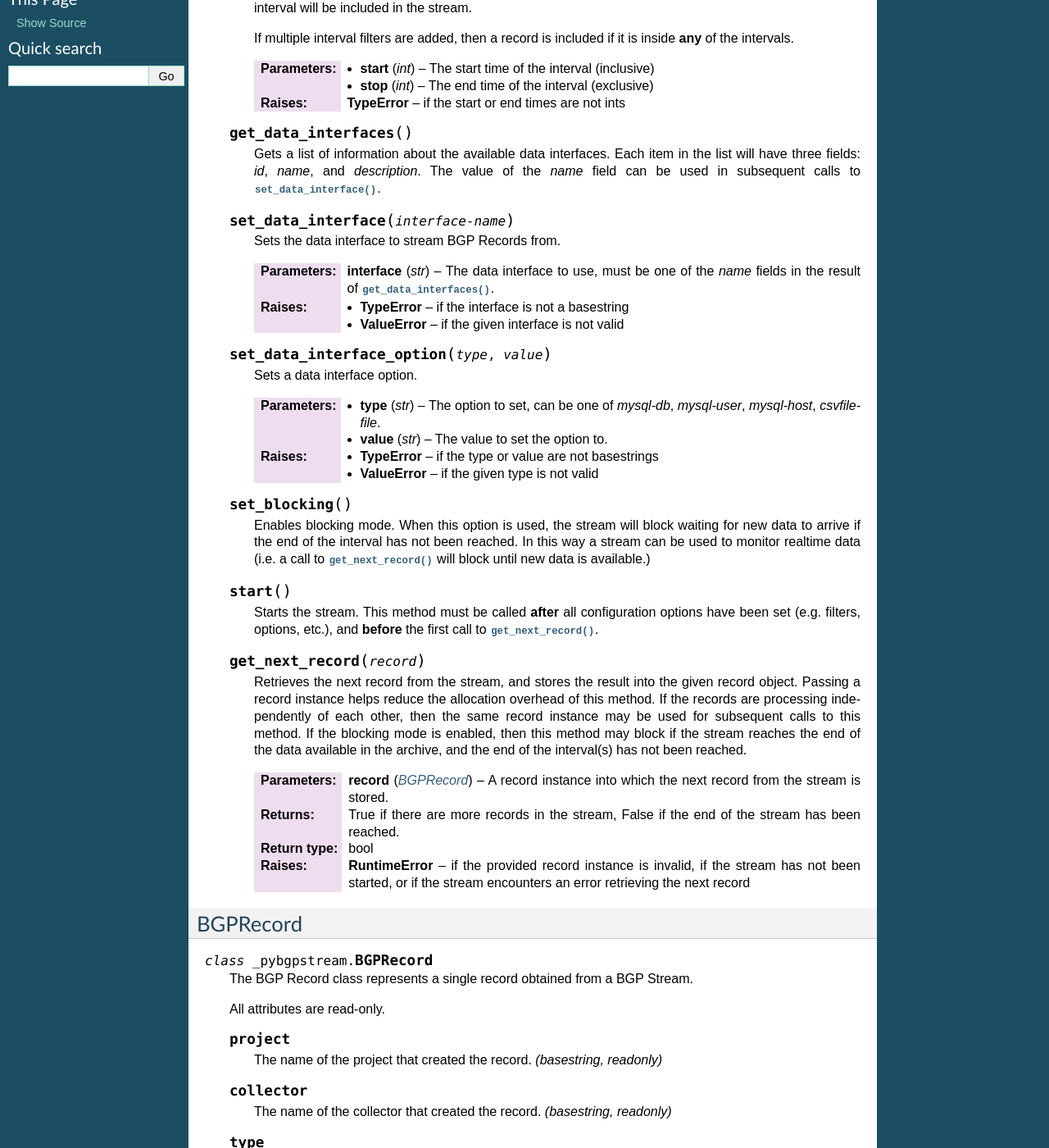
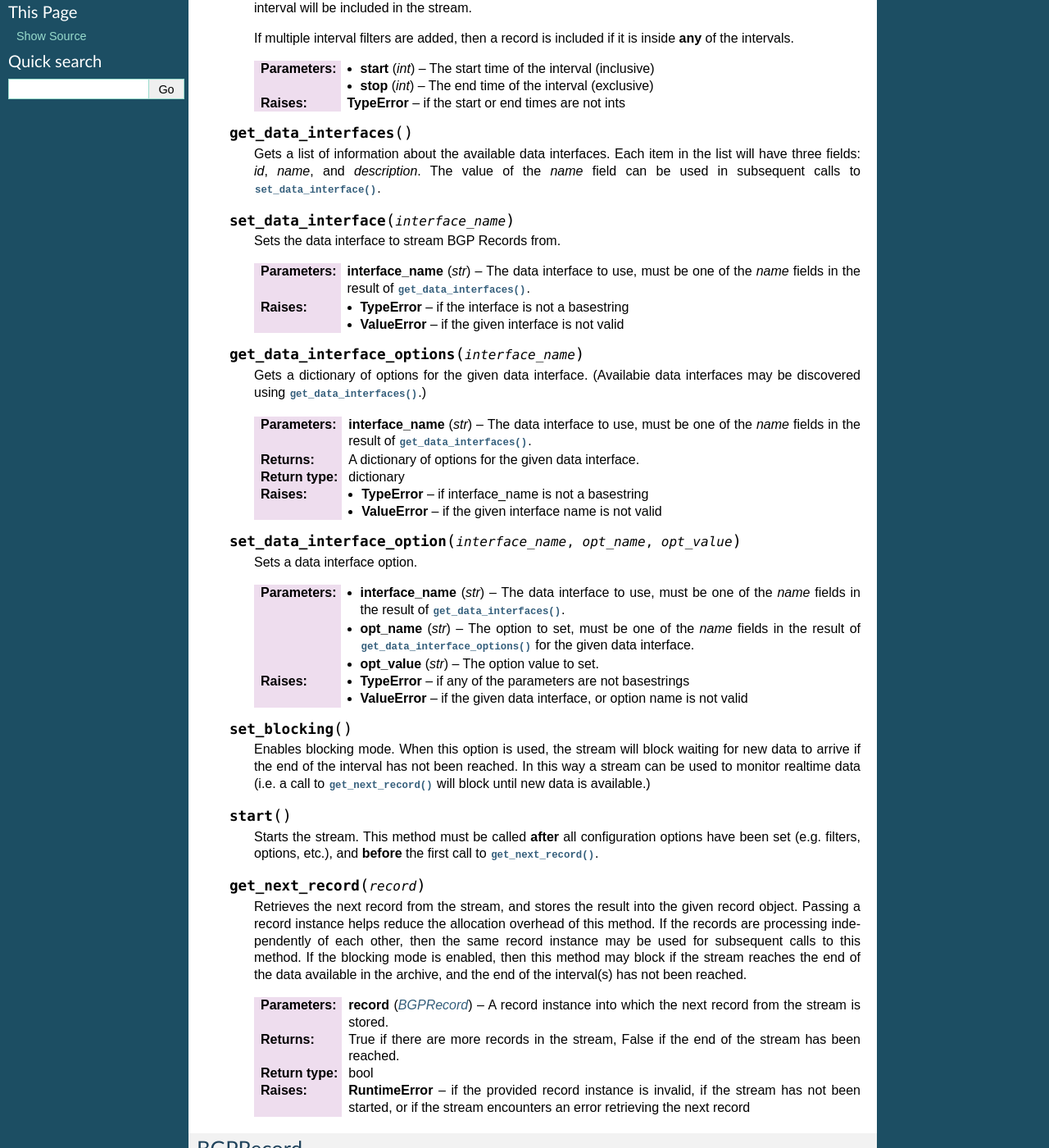
Before and after one commit to CAIDA/bgpstream, a Sphinx documentation site: the page built from docs/api__pybgpstream.rst, in a window 1280 px wide and 1400 px high, scrolled down 652 px. Shown: the whole window at 82% size. Built offline with Sphinx 7.4.7, drawn with Linux system fonts in a browser that asks for light colours; some of the changed text lies outside the part shown.

Commit message:
Update docs to match current option get/set API

```diff
--- a/docs/api__pybgpstream.rst
+++ b/docs/api__pybgpstream.rst
@@ -59,26 +59,45 @@ BGPStream
       `description`. The value of the `name` field can be used in subsequent
       calls to :py:meth:`set_data_interface`.
 
-   .. py:method:: set_data_interface(interface-name)
+   .. py:method:: set_data_interface(interface_name)
 
       Sets the data interface to stream BGP Records from.
 
-      :param str interface: The data interface to use, must be one of the `name`
-                            fields in the result of
-                            :py:meth:`get_data_interfaces`.
+      :param str interface_name: The data interface to use, must be one of the
+                                 `name` fields in the result of
+                                 :py:meth:`get_data_interfaces`.
       :raises TypeError: if the interface is not a basestring
       :raises ValueError: if the given interface is not valid
 
 
-   .. py:method:: set_data_interface_option(type, value)
+   .. py:method:: get_data_interface_options(interface_name)
+
+      Gets a dictionary of options for the given data interface. (Availabie data
+      interfaces may be discovered using :py:meth:`get_data_interfaces`.)
+
+      :param str interface_name: The data interface to use, must be one of the
+                                 `name` fields in the result of
+                                 :py:meth:`get_data_interfaces`.
+      :return: A dictionary of options for the given data interface.
+      :rtype: dictionary
+      :raises TypeError: if interface_name is not a basestring
+      :raises ValueError: if the given interface name is not valid
+
+   .. py:method:: set_data_interface_option(interface_name, opt_name, opt_value)
 
       Sets a data interface option.
 
-      :param str type: The option to set, can be one of `mysql-db`,
-		       `mysql-user`, `mysql-host`, `csvfile-file`.
-      :param str value: The value to set the option to.
-      :raises TypeError: if the type or value are not basestrings
-      :raises ValueError: if the given type is not valid
+      :param str interface_name: The data interface to use, must be one of the
+                                 `name` fields in the result of
+                                 :py:meth:`get_data_interfaces`.
+      :param str opt_name: The option to set, must be one of the `name` fields
+                           in the result of
+                           :py:meth:`get_data_interface_options` for the given
+                           data interface.
+      :param str opt_value: The option value to set.
+      :raises TypeError: if any of the parameters are not basestrings
+      :raises ValueError: if the given data interface, or option name is not
+                          valid
 
 
    .. py:method:: set_blocking()
```
